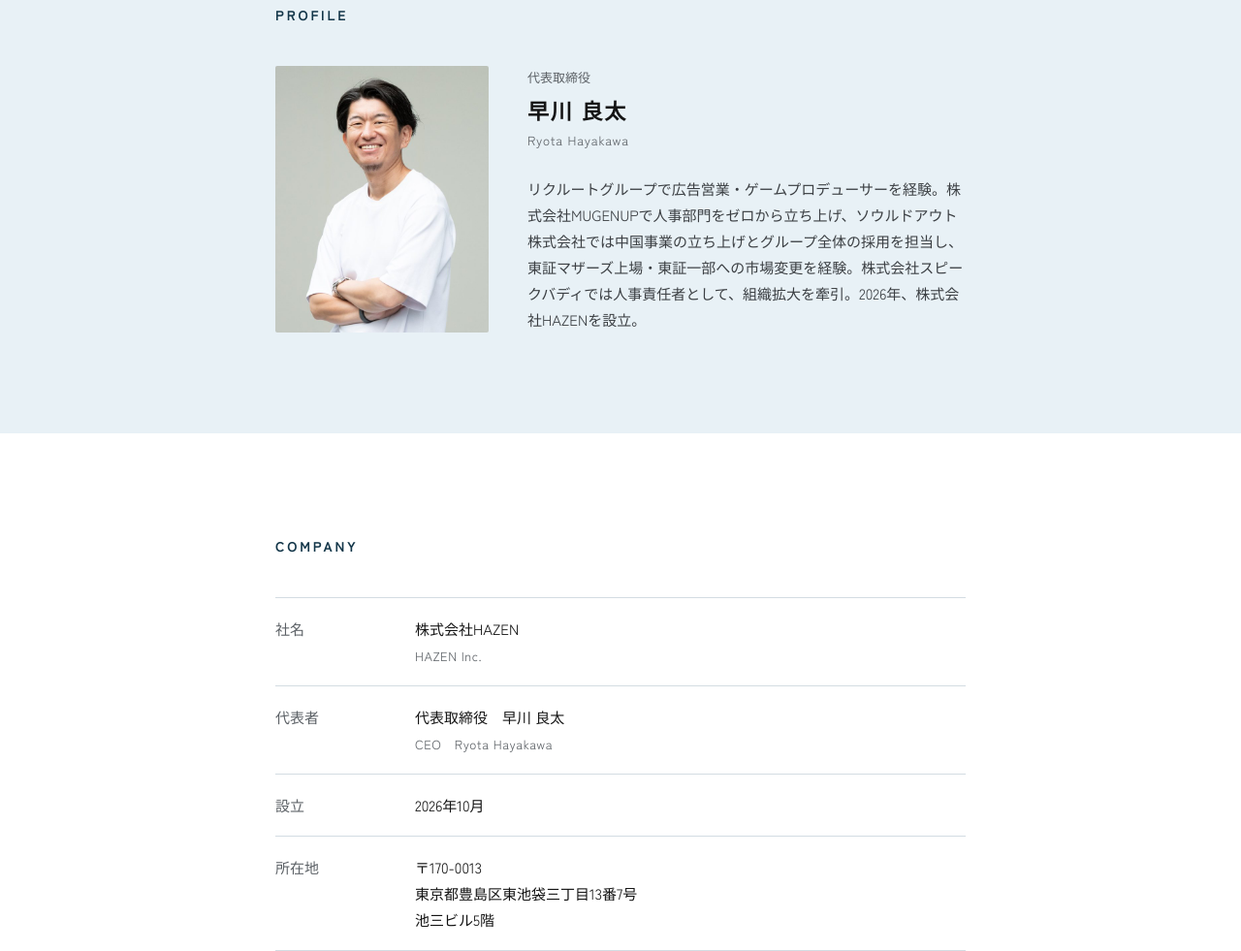
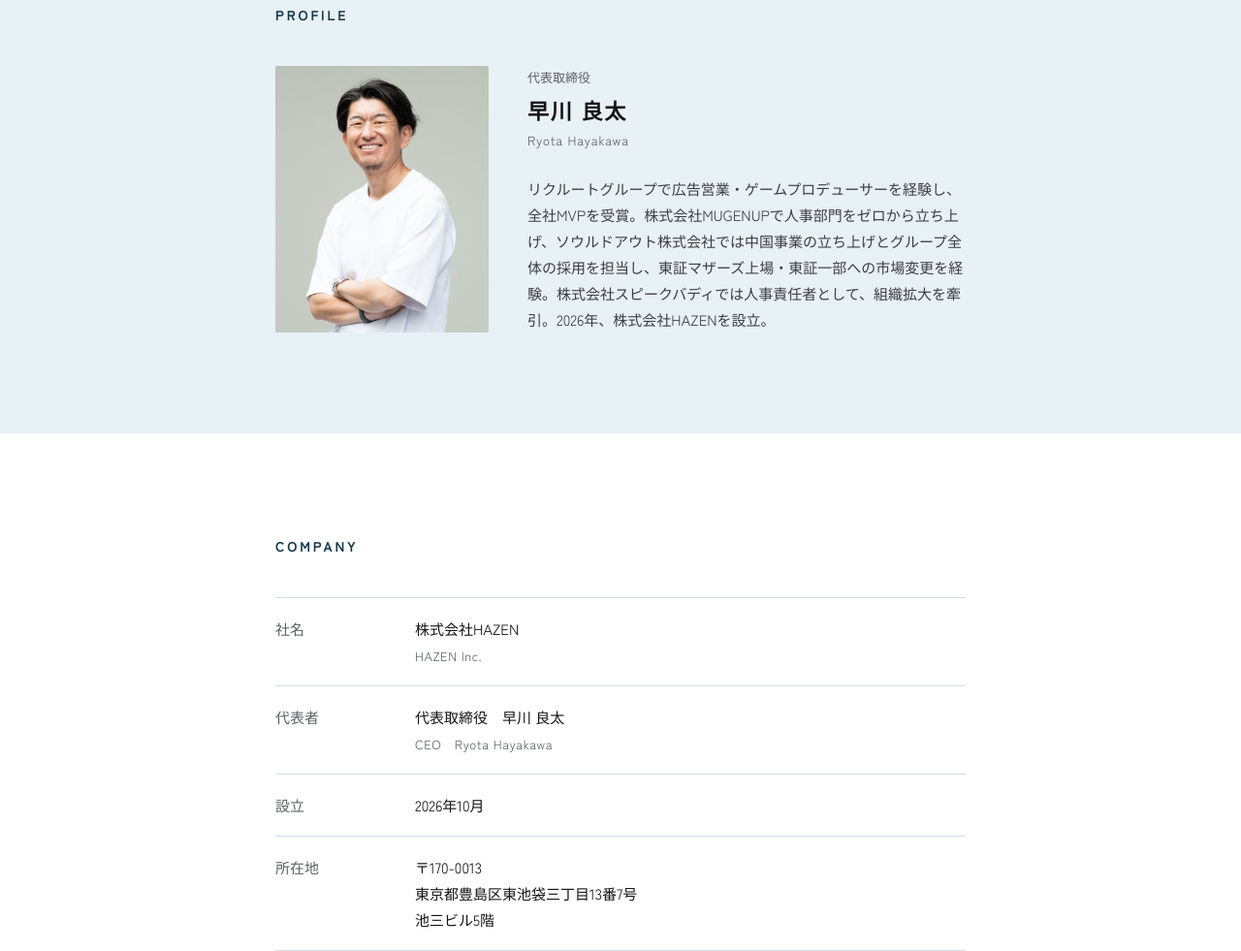
Before and after one commit to Ryota0901/hazen-hp, a plain HTML site: page index.html in a window 1280 px wide. Shown: the part 1219-2200 px from the top of the page at 97% size. Drawn offline with Linux system fonts and the light colour scheme.

Commit message:
プロフィールに全社MVP受賞を追記
Co-Authored-By: Claude Opus 5.5 <noreply@anthropic.com>
Claude-Session: https://claude.ai/code/session_01UKgKGqsL3MaaPCvU3b7fPH

```diff
--- a/index.html
+++ b/index.html
@@ -146,7 +146,7 @@
           <p class="role">代表取締役</p>
           <p class="name">早川 良太</p>
           <p class="en">Ryota Hayakawa</p>
-          <p class="bio">リクルートグループで広告営業・ゲームプロデューサーを経験。株式会社MUGENUPで人事部門をゼロから立ち上げ、ソウルドアウト株式会社では中国事業の立ち上げとグループ全体の採用を担当し、東証マザーズ上場・東証一部への市場変更を経験。株式会社スピークバディでは人事責任者として、組織拡大を牽引。2026年、株式会社HAZENを設立。</p>
+          <p class="bio">リクルートグループで広告営業・ゲームプロデューサーを経験し、全社MVPを受賞。株式会社MUGENUPで人事部門をゼロから立ち上げ、ソウルドアウト株式会社では中国事業の立ち上げとグループ全体の採用を担当し、東証マザーズ上場・東証一部への市場変更を経験。株式会社スピークバディでは人事責任者として、組織拡大を牽引。2026年、株式会社HAZENを設立。</p>
         </div>
       </div>
     </div>
```
